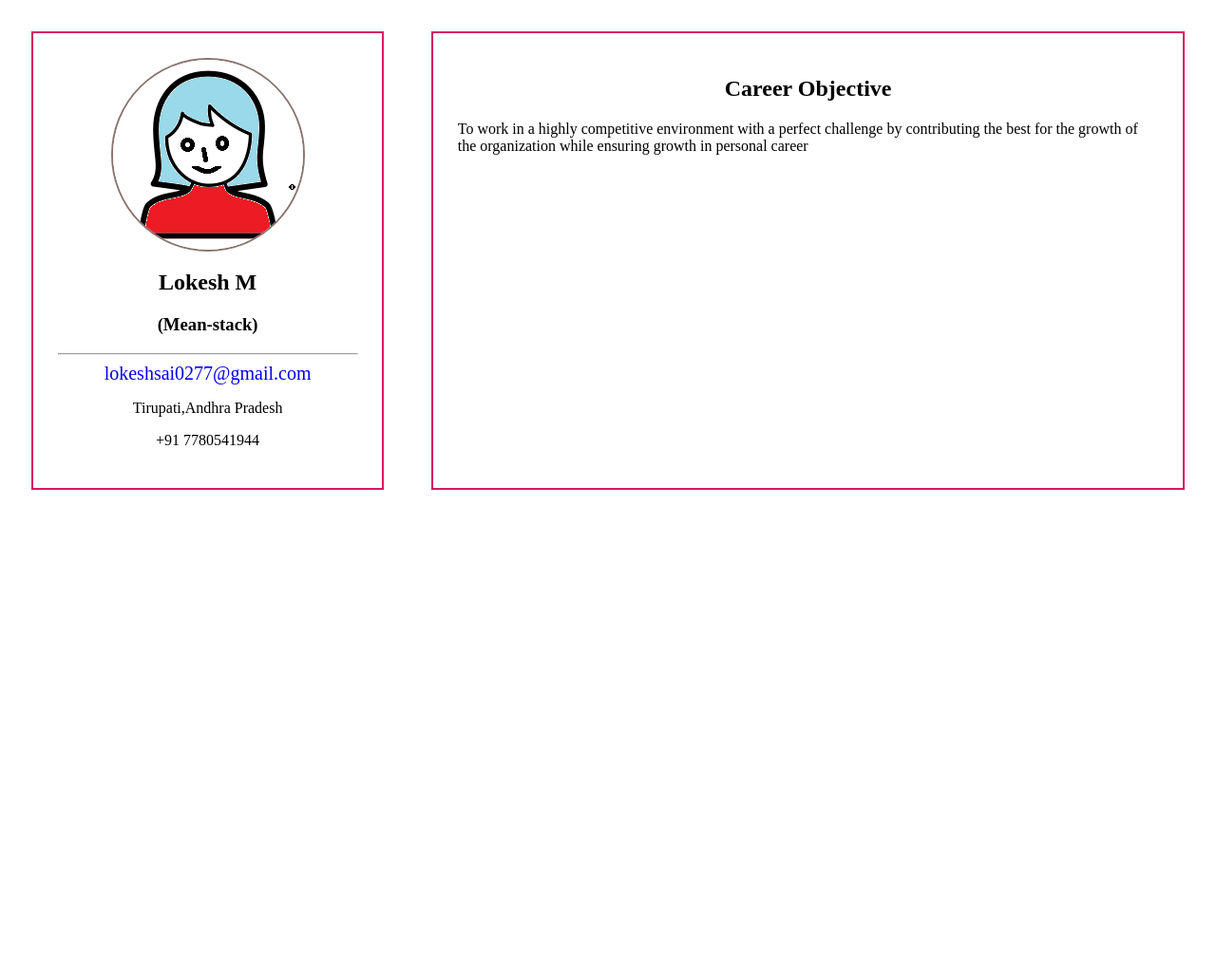
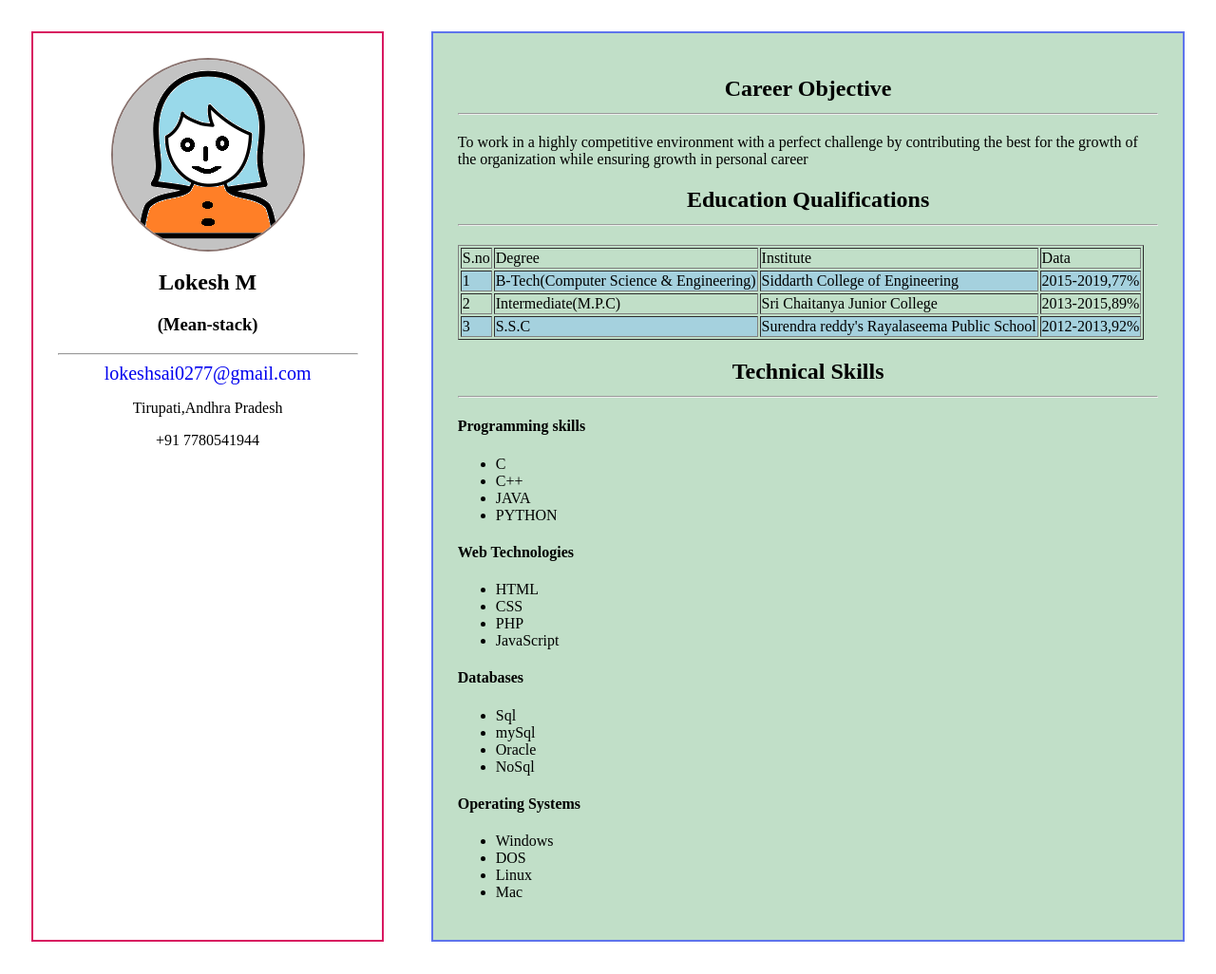
Before and after one commit to lokesh563/resume, a Jekyll site: the page resume.html, which Jekyll copies as it is, in a window 1280 px wide. Shown: the whole page at 95% size. Built offline with Jekyll 4.4.1, drawn with Linux system fonts in a browser that asks for light colours; before the commit the page ends 900 px from its top, so only the background shows below that.

Commit message:
final commit

```diff
--- a/data.json
+++ b/data.json
@@ -1,5 +1,42 @@
 {
   "career":{
     "info":"To work in a highly competitive environment with a perfect challenge by contributing the best for the growth of the organization while ensuring growth in personal career"
+  },
+"education":[
+  {
+    "degree":"B-Tech(Computer Science & Engineering)",
+    "institute":"Siddarth College of Engineering",
+    "data":["2015-2019","77%"]
+  },
+  {
+    "degree":"Intermediate(M.P.C)",
+    "institute":"Sri Chaitanya Junior College",
+    "data":["2013-2015","89%"]
+  },
+  {
+    "degree":"S.S.C",
+    "institute":"Surendra reddy's Rayalaseema Public School",
+    "data":["2012-2013","92%"]
   }
+
+],
+"skills":[
+  {
+    "title":"Programming skills",
+    "set":["C","C++","JAVA","PYTHON"]
+  },
+  {
+    "title":"Web Technologies",
+    "set":["HTML","CSS","PHP","JavaScript"]
+  },
+  {
+    "title":"Databases",
+    "set":["Sql","mySql","Oracle","NoSql"]
+  },
+  {
+    "title":"Operating Systems",
+    "set":["Windows","DOS","Linux","Mac"]
+  }
+
+]
 }
--- a/index.html
+++ b/index.html
@@ -10,7 +10,9 @@
     <div class="parent">
       <!--child-->
       <div class="child">
+
         <img src="images/images.png" alt="">
+
         <h2>Lokesh</h2>
         <h3>(Fresher)</h3>
         <a href="resume.html" class="a">visit profile</a>
--- a/main.js
+++ b/main.js
@@ -15,14 +15,56 @@ var fetchedData=loadJSON("data.json");
 fetchedData.then(data=>{
   console.log(data);
   career(data.career);
+  education(data.education);
+  skills(data.skills);
 })
 var child2=document.querySelector("#child2");
 function career(car) {
   var heading=document.createElement("h2");
   heading.textContent="Career Objective";
   child2.appendChild(heading);
+  var hline=document.createElement("hr");
+  heading.appendChild(hline);
   var p=document.createElement("p");
   p.textContent=car.info;
   child2.appendChild(p);
 
 }
+function education(edu){
+  var heading=document.createElement("h2");
+  heading.textContent="Education Qualifications";
+  child2.appendChild(heading);
+  var hline=document.createElement("hr");
+  heading.appendChild(hline);
+  var table=document.createElement("table");
+  child2.appendChild(table);
+  var tr="<tr> <td> S.no </td> <td> Degree </td> <td> Institute </td> <td> Data </td> </tr>";
+  //table.innerHTML=tr;
+  table.border="1";
+    var tr1="";
+for(var i=0;i<edu.length;i++){
+     tr1+="<tr><td>"+(i+1)+"</td><td>"+edu[i].degree+"</td><td>"+edu[i].institute+"</td><td>"+edu[i].data+"</td></tr>"
+}
+ table.innerHTML=tr+tr1;
+}
+function skills(skills){
+  var heading=document.createElement("h2");
+  heading.textContent="Technical Skills";
+  child2.appendChild(heading);
+  var hline=document.createElement("hr");
+  heading.appendChild(hline);
+  for(var i=0;i<skills.length;i++){
+  var title=document.createElement("h4");
+  title.textContent=skills[i].title;
+  child2.appendChild(title);
+  var list=document.createElement("ul");
+  child2.appendChild(list);
+  console.log(skills[i].set.length);
+  for(var j=0;j<skills[i].set.length;j++){
+    var listItem=document.createElement("li");
+    listItem.textContent=skills[i].set[j];
+    list.appendChild(listItem);
+  }
+}
+
+}
--- a/style.css
+++ b/style.css
@@ -1,3 +1,7 @@
+
+tr:nth-child(even){
+  background:#A5D1DE       ;
+  }
 .parent{
   display:flex;
   flex-direction: row;
@@ -10,6 +14,7 @@
   box-shadow: 3px 3px 3px #ddd;
 
 }
+
 img{
   width: 200px;
   height: 200px;
@@ -72,7 +77,9 @@ color: #FDFEFE;
     margin-right: auto;
 
   }
-  h2,
+  h2{
+    text-align: left;
+  }
   h3{
     text-align: center;
   }
@@ -217,3 +224,8 @@ color: #FDFEFE;
     font-size: 20px;
   }
 }
+#child2{
+  background: #C1DFC8;
+  border: 2px solid #5E74EC;
+
+}
```
Also changed, not shown: images/images.png.
